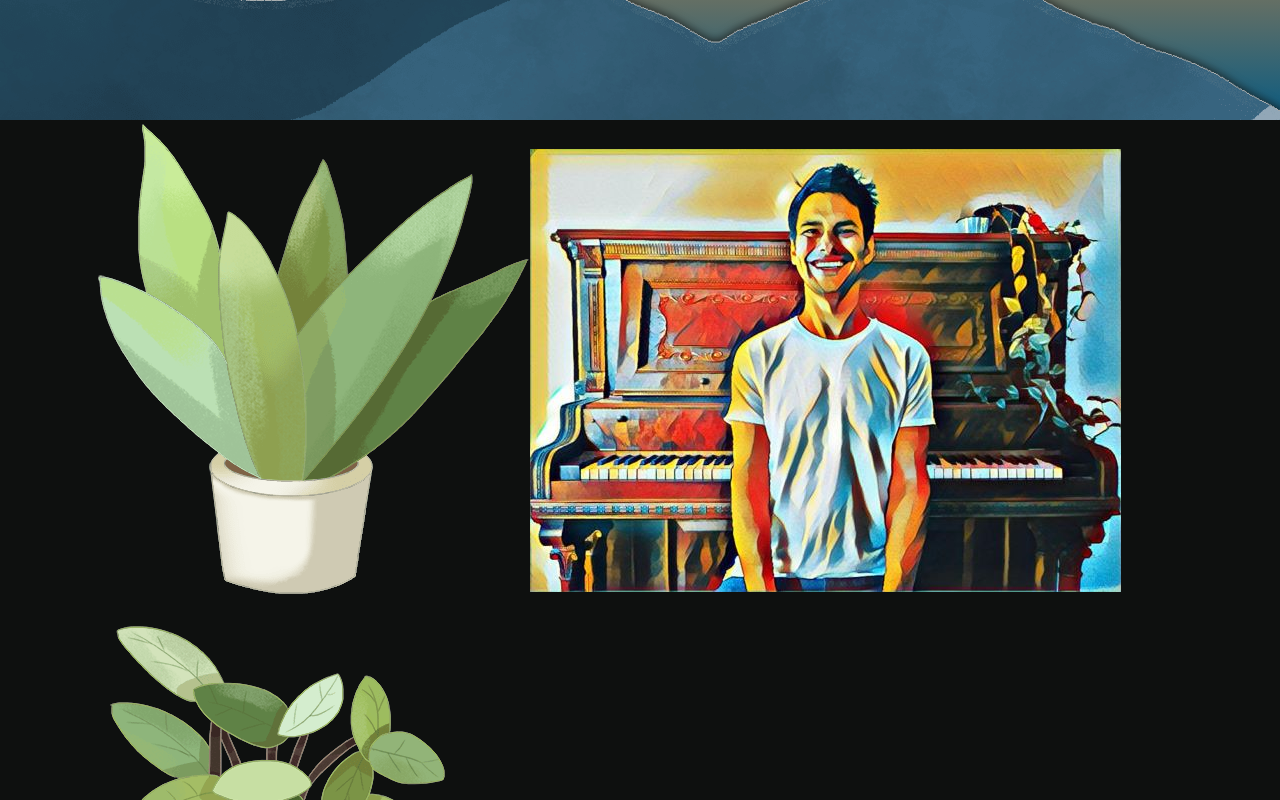
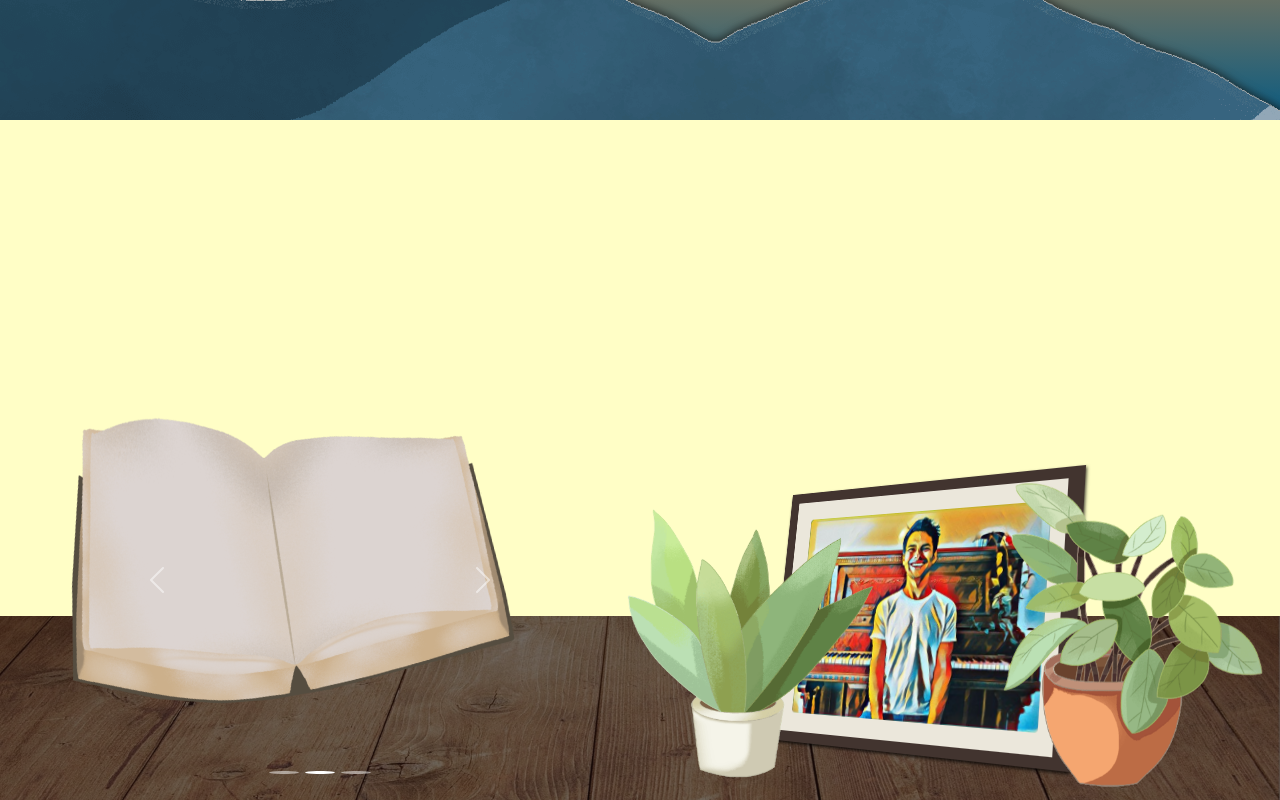
Before and after one commit to a-straube/portfolio-alpha, a React (Create React App) app: page / in a window 1280 px wide. Shown: the part 680-1480 px from the top of the page. Built offline with nearby package versions, Linux system fonts and the light colour scheme; a web font is replaced by a local one.

Commit message:
Start AboutMeSection styling

```diff
--- /dev/null
+++ b/src/section2-About/AboutMeSection.css
@@ -0,0 +1,113 @@
+#aboutMeSection {
+  background: #fffec6;
+  display: flex;
+  align-items: flex-end;
+}
+#aboutMeSection .section-content {
+  z-index: 1;
+}
+#aboutMeSection:after {
+  content: '';
+  background: url('../img/wood.jpg') bottom;
+  background-size: cover;
+  filter: brightness(0.44) contrast(0.95);
+  height: 30vh;
+  width: 100%;
+  position: absolute;
+  bottom: 0;
+}
+@media (min-width: 760px) {
+  #aboutMeSection:after {
+    height: 38vh;
+  }
+}
+#book {
+  min-height: 55vh;
+  position: absolute;
+  bottom: 15vh;
+  left: 10%;
+  z-index: 2;
+}
+@media (min-width: 760px) {
+  #book {
+    left: 6%;
+    width: 30vw;
+  }
+}
+@media (min-width: 1200px) {
+  #book {
+    left: 10vw;
+  }
+}
+#book:after {
+  content: '';
+  background: url('../img/Pngtree-book-open-clipart-7903102.png') center no-repeat;
+  background-size: contain;
+  height: 166%;
+  width: 117%;
+  position: absolute;
+  top: -23vh;
+  left: -6vw;
+  transform: rotate(-9deg) skewY(-6deg);
+}
+@media (max-width: 760px) {
+  #book:after {
+    display: none;
+  }
+}
+.carousel-caption {
+  color: #000000;
+}
+#deskPlant1 {
+  max-width: 248px;
+  position: relative;
+  bottom: 16vh;
+  right: -33vw;
+  z-index: 1;
+}
+@media (max-width: 1200px) {
+  #deskPlant1 {
+    display: none;
+  }
+}
+#picture {
+  position: relative;
+  bottom: 21vh;
+  right: -14vw;
+  width: 27%;
+}
+@media (max-width: 992px) {
+  #picture {
+    display: none;
+  }
+}
+#deskPlant2 {
+  max-width: 266px;
+  position: relative;
+  bottom: 13vh;
+  right: 1vw;
+  z-index: 1;
+}
+#pictureFrame {
+  background-color: #ebe7db;
+  border: 11px solid #42342f;
+  box-shadow: 1px 2px 3px rgba(0, 0, 0, 0.75);
+  display: block;
+  position: relative;
+  transform: perspective(100vh) rotateY(-32deg) rotateX(9deg);
+}
+#pictureFrame:after {
+  content: '';
+  background-color: #42342f;
+  height: 100%;
+  width: 5px;
+  position: absolute;
+  bottom: 0;
+  right: 0;
+  transform: rotate3d(3deg);
+}
+#pictureFrame img {
+  border: 20px solid #ebe7db;
+  border-radius: 24px;
+  width: 100%;
+}
--- a/src/section2-About/AboutMeSection.js
+++ b/src/section2-About/AboutMeSection.js
@@ -1,13 +1,13 @@
 import Carousel from 'react-bootstrap/Carousel';
 import imgs from '.././img/imgs';
+import './AboutMeSection.css';
 
 function AboutMeSection() {
     return (
         <section id="aboutMeSection">
-            <div id="window"></div>
             <div className="section-content">
                 <div id="lamp">Placeholder</div>
-                <Carousel>
+                <Carousel id="book">
                     <Carousel.Item>
                         <Carousel.Caption>
                             <h3>About Me</h3>
@@ -27,11 +27,11 @@ function AboutMeSection() {
                         </Carousel.Caption>
                     </Carousel.Item>
                 </Carousel>
-                <div id="deskItems">
-                    <img src={imgs.plant1} alt="Picture of houseplant" />
-                    <img src={imgs.axelPic} alt="Picture of Axel in front of a piano" />
-                    <img src={imgs.plant2} alt="Picture of houseplant" />
+                <img src={imgs.plant1} id="deskPlant1" alt="Picture of houseplant" />
+                <div id="picture">
+                    <span id="pictureFrame"><img src={imgs.axelPic} alt="Picture of Axel in front of a piano" /></span>
                 </div>
+                <img src={imgs.plant2} id="deskPlant2" alt="Picture of houseplant" />
             </div>
         </section>
     );
--- /dev/null
+++ b/src/section2-About/AboutMeSection.less
@@ -0,0 +1,82 @@
+@import './../global-variables.less';
+
+#aboutMeSection {
+    background: #fffec6;
+    display: flex; align-items: flex-end;
+    .section-content { z-index: 1; }
+    &:after {
+        content: '';
+        background: url('./../img/wood.jpg') bottom;
+        background-size: cover;
+        filter: brightness(0.44) contrast(0.95);
+        height: 30vh; width: 100%;
+        position: absolute; bottom: 0;
+        @media(min-width: @screen-sm) { height: 38vh; }
+    }
+}
+
+#book {
+    min-height: 55vh;
+    position: absolute; bottom: 15vh; left: 10%;
+    z-index: 2;
+    @media(min-width: @screen-sm) {
+        left: 6%;
+        width: 30vw;
+    }
+    @media(min-width: @screen-lg) {
+        left: 10vw;
+    }
+    &:after {
+        content: '';
+        background: url('./../img/Pngtree-book-open-clipart-7903102.png') center no-repeat;
+        background-size: contain;
+        height: 166%; width: 117%;
+         position: absolute; top: -23vh; left: -6vw;
+        transform: rotate(-9deg) skewY(-6deg);
+        @media(max-width: @screen-sm) { display: none; }
+    }
+}
+
+.carousel-caption {
+    color: #000000;
+}
+
+#deskPlant1 {
+    max-width: 248px;
+    position: relative; bottom: 16vh; right: -33vw;
+    z-index: 1;
+    @media(max-width: @screen-lg) { display: none; }
+}
+
+#picture {
+    position: relative; bottom: 21vh; right: -14vw;
+    width: 27%;
+    @media(max-width: @screen-md) { display: none; }
+}
+
+#deskPlant2 {
+    max-width: 266px;
+    position: relative; bottom: 13vh; right: 1vw;
+    z-index: 1;
+}
+
+#pictureFrame {
+    background-color: #ebe7db;
+    border: 11px solid #42342f;
+    box-shadow: 1px 2px 3px rgba(0,0,0,0.75);
+    display: block;
+    position: relative;
+    transform: perspective(100vh) rotateY(-32deg) rotateX(9deg);
+    &:after {
+        content: '';
+        background-color: #42342f;
+        height: 100%; width: 5px;
+        position: absolute; bottom: 0; right: 0;
+        transform: rotate3d(3deg);
+    }
+    img {
+        border: 20px solid #ebe7db;
+        border-radius: 24px;
+        width: 100%;
+    }
+}
```
